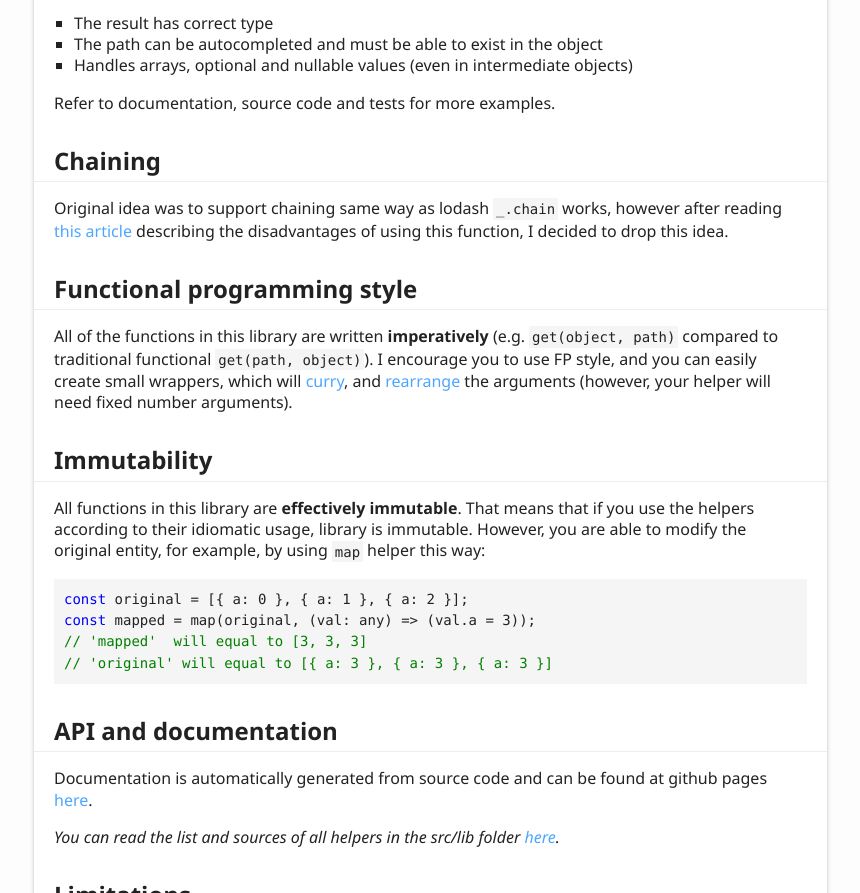
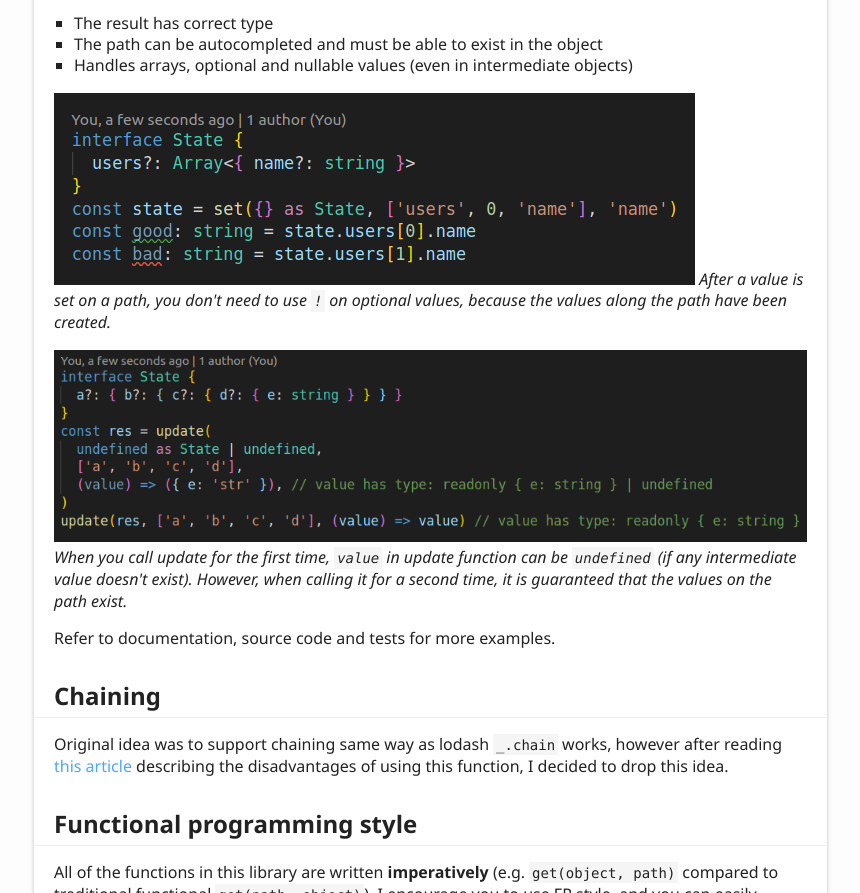
Before and after one commit to Siegrift/tsfunct, a website with bundled scripts: page docs/index.html in a window 1280 px wide. Shown: the part 1582-2475 px from the top of the page, without its empty margins (6-866 px from the left). Built offline with nearby package versions, Linux system fonts and the light colour scheme.

Commit message:
More documentation

```diff
--- a/docs/index.html
+++ b/docs/index.html
@@ -96,6 +96,13 @@
 					<li>The path can be autocompleted and must be able to exist in the object</li>
 					<li>Handles arrays, optional and nullable values (even in intermediate objects)</li>
 				</ul>
+				<p><img src="assets/good_set.png" alt="Strongly typed get helper">
+					<em>After a value is set on a path, you don&#39;t need to use <code>!</code> on optional values, because the values
+				along the path have been created.</em></p>
+				<p><img src="assets/good_update.png" alt="Strongly typed get helper">
+					<em>When you call update for the first time, <code>value</code> in update function can be <code>undefined</code> (if any
+						intermediate value doesn&#39;t exist). However, when calling it for a second time, it is guaranteed that
+				the values on the path exist.</em></p>
 				<p>Refer to documentation, source code and tests for more examples.</p>
 				<h2 id="chaining">Chaining</h2>
 				<p>Original idea was to support chaining same way as lodash <code>_.chain</code> works, however after reading
```
Also changed, not shown: README.md, assets/good_set.png (added), assets/good_update.png (added), docs/assets/good_set.png (added), docs/assets/good_update.png (added).
